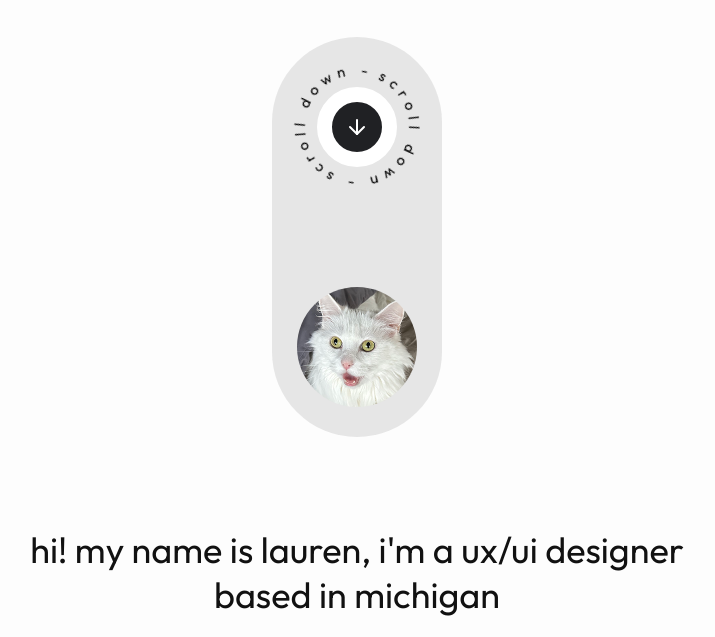
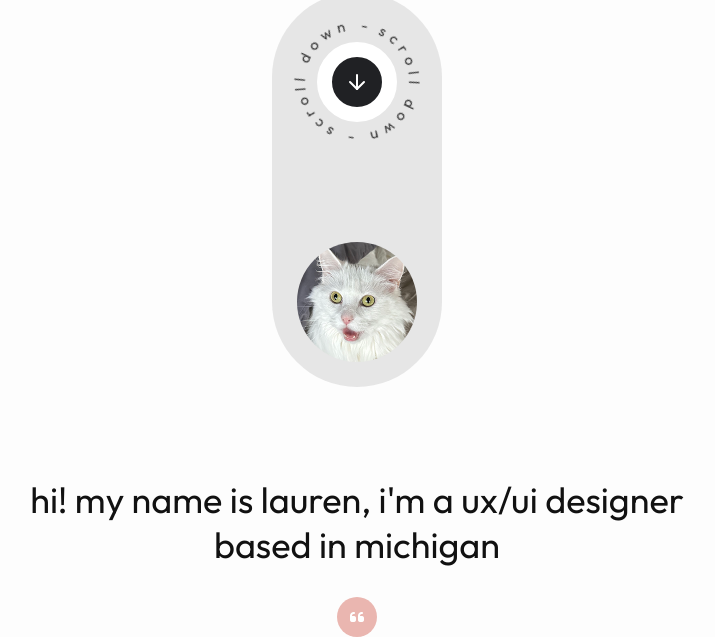
Before and after one commit to Ryael/lchristofis-uxui-portfolio, a plain HTML site: page index.html in a window 1280 px wide. Shown: the part 583-1220 px from the top of the page, without its empty margins (283-998 px from the left). Drawn offline with nearby package versions, Linux system fonts and the light colour scheme.

Commit message:
Update scroll button
- Change text colour to a softer gray.
- Change height to show more of the button upon first load.
- Remove `align-items` and use `padding-top: 25px` to create
a more even element.

```diff
--- a/assets/css/style.css
+++ b/assets/css/style.css
@@ -148,13 +148,13 @@ p, a, h1, h2, h3 {
 
 .hero-scroll {
   display: flex;
-  align-items: center;
   justify-content: center;
   background-color: rgba(32, 33, 36, 0.1);
   width: 170px;
-  height: 180px;
+  height: 200px;
   border-top-right-radius: 200px;
   border-top-left-radius: 200px;
+  padding-top: 25px;
 }
 
 #circular-text {
@@ -171,6 +171,7 @@ p, a, h1, h2, h3 {
   font-family: var(--font);
   letter-spacing: 6.5px;
   text-transform: lowercase;
+  fill: #373737;
 }
 
 #scroll-button {
@@ -205,13 +206,15 @@ p, a, h1, h2, h3 {
 }
 
 #about-section .hero-scroll {
+  padding-top: 0;
+  height: 170px;
   border-top-right-radius: 0px;
   border-top-left-radius: 0px;
-  padding-top: 40px;
   border-bottom-right-radius: 200px;
   border-bottom-left-radius: 200px;
   margin: 0 auto;
   margin-bottom: 90px;
+  align-items: center;
 }
 
 .hero-scroll img {
```
